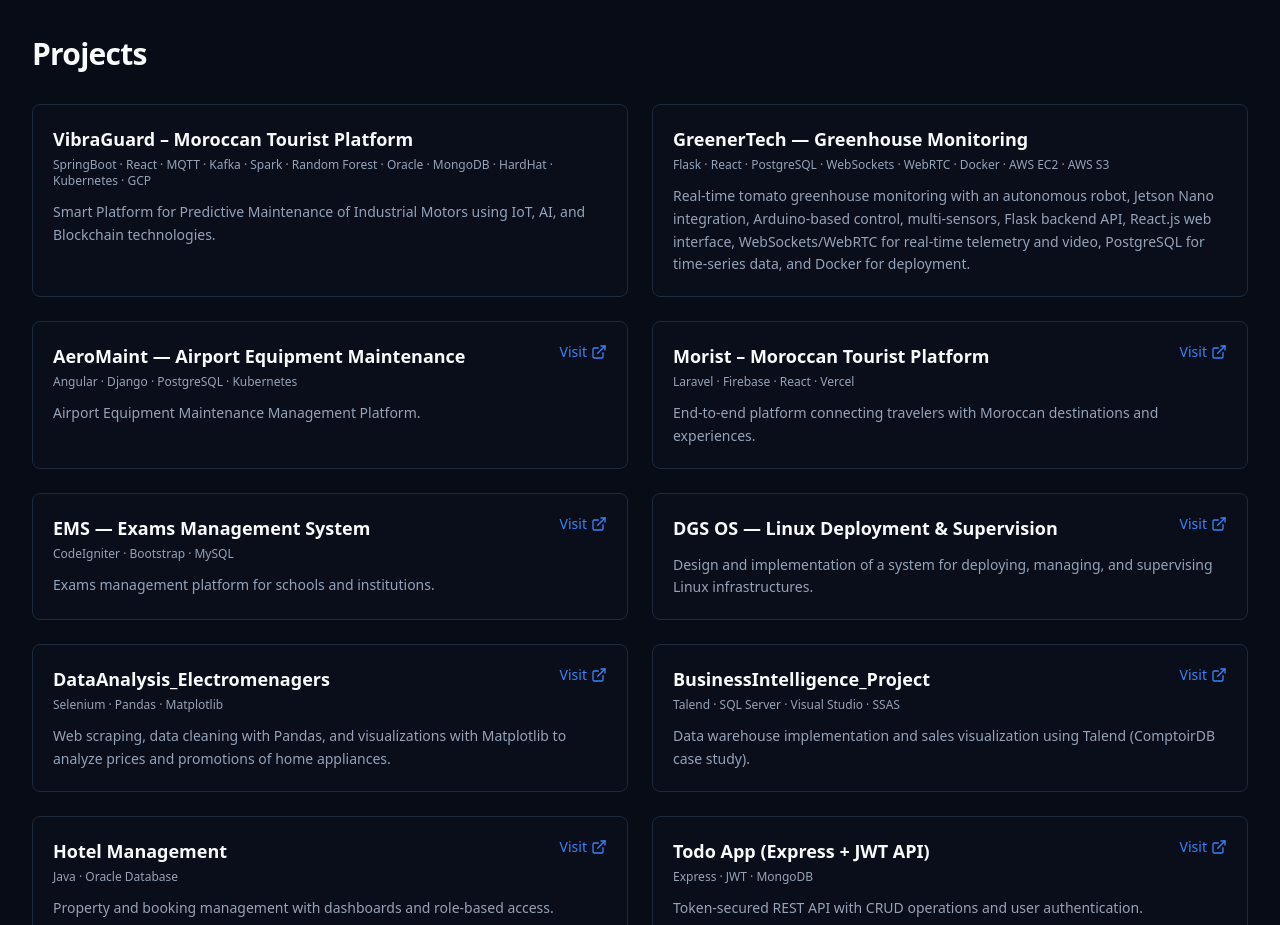
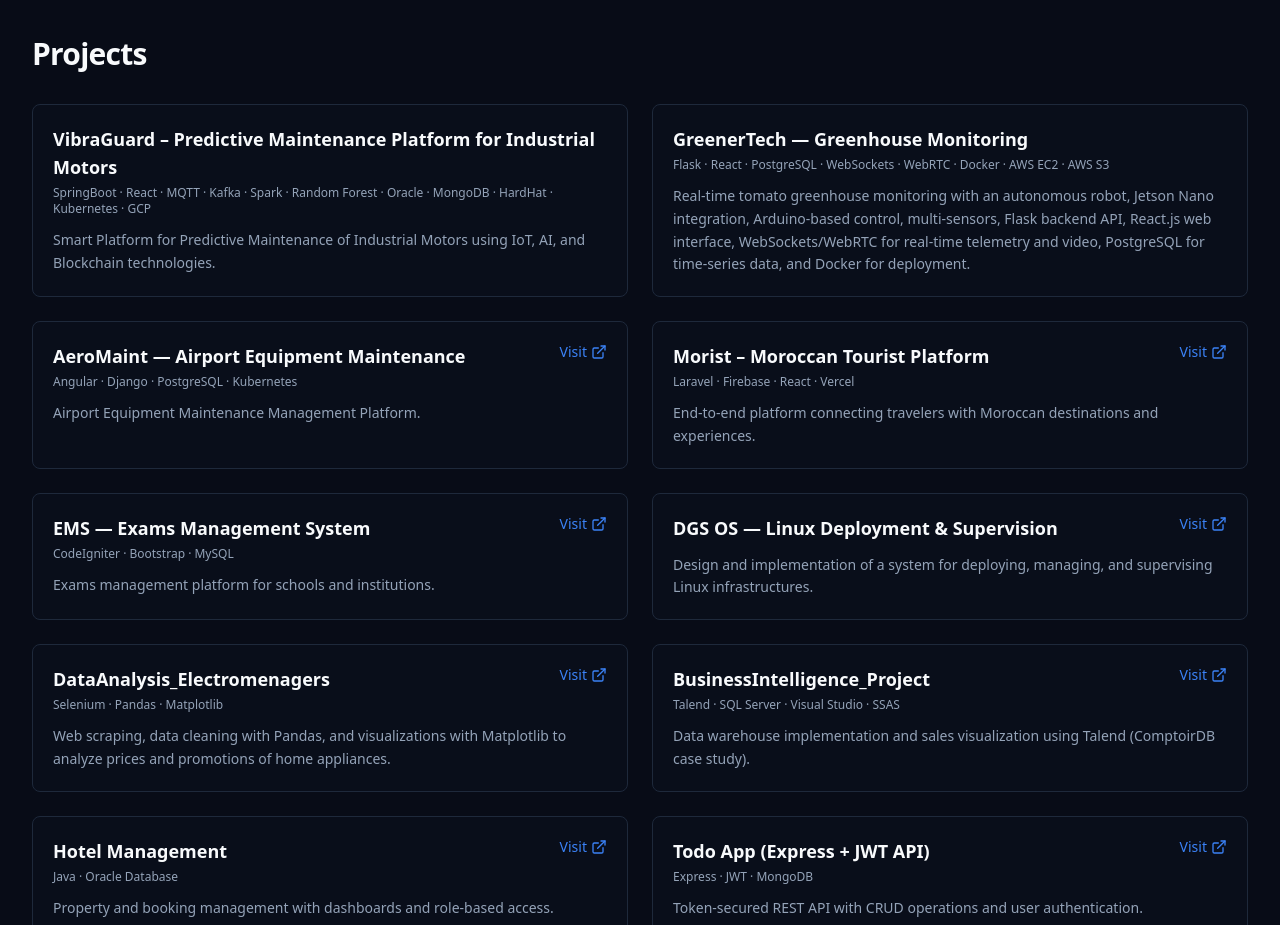
Before and after one commit to youssefbouali/portfolio, a React (Vite) app: page / in a window 1280 px wide. Shown: the part 2340-3265 px from the top of the page. Built offline with nearby package versions, Linux system fonts and the light colour scheme.

Commit message:
Add new experience

```diff
--- a/client/pages/Index.tsx
+++ b/client/pages/Index.tsx
@@ -438,7 +438,7 @@
       <Section id="projects" title="Projects">
         <div className="grid md:grid-cols-2 gap-4 md:gap-6">
           <ProjectCard
-            title="VibraGuard – Moroccan Tourist Platform"
+            title="VibraGuard – Predictive Maintenance Platform for Industrial Motors"
             stack="SpringBoot · React · MQTT · Kafka · Spark · Random Forest · Oracle · MongoDB · HardHat · Kubernetes · GCP"
             description="Smart Platform for Predictive Maintenance of Industrial Motors using IoT, AI, and Blockchain technologies."
           />
```
